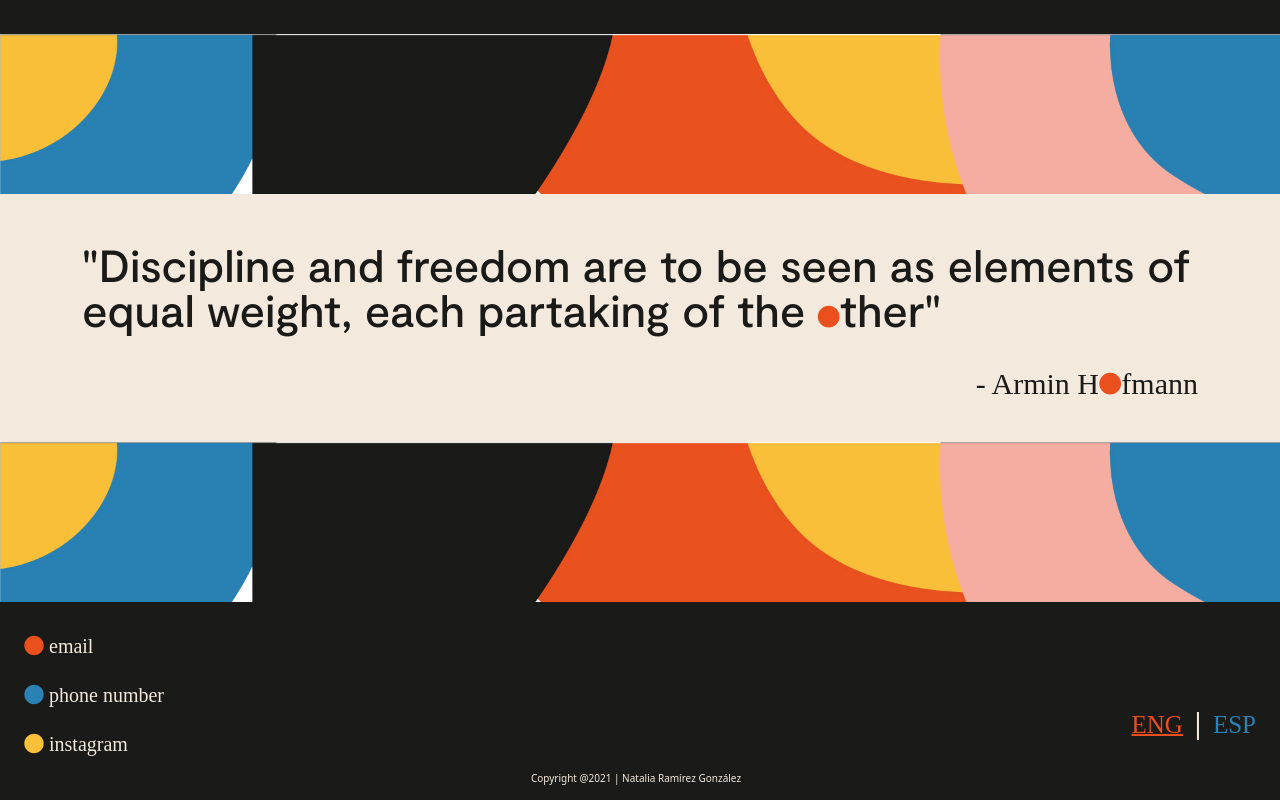
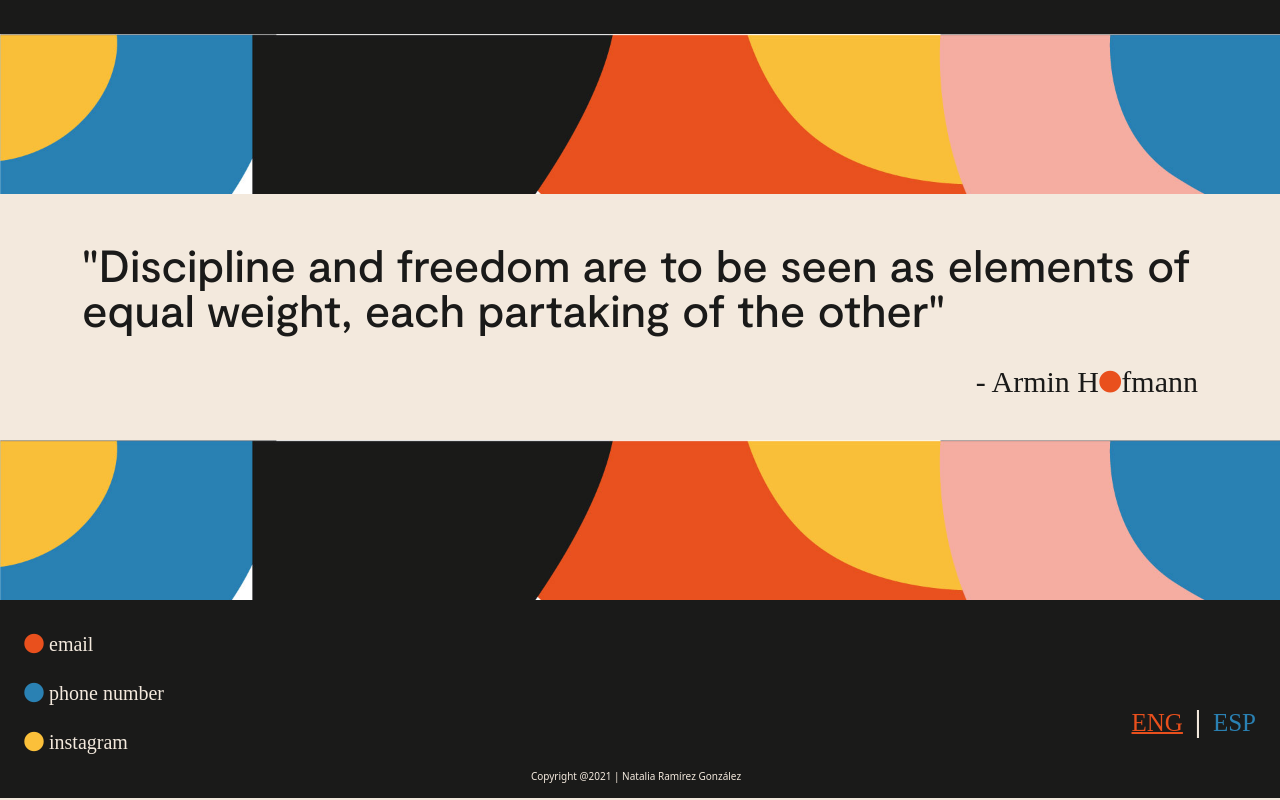
Before and after one commit to natgraphicdesign/natgraphicdesign.github.io, a plain HTML site: page index.html in a window 1280 px wide. Shown: the part 1360-2160 px from the top of the page. Drawn offline with nearby package versions, Linux system fonts and the light colour scheme; a web font is replaced by a local one.

Commit message:
Update index.html

```diff
--- a/index.html
+++ b/index.html
@@ -283,8 +283,7 @@
 
                         <h4>"Discipline and freedom are to be
                             seen as elements of equal weight,
-                            each partaking of the
-                            <span class="small"><i class="fas fa-circle anaranjado"></i></span>ther"</h4>
+                            each partaking of the other"</h4>
                         <br>
                         <h5>- Armin H<span class="small"><i class="fas fa-circle anaranjado"></i></span>fmann</h5>
                     </div>
```
